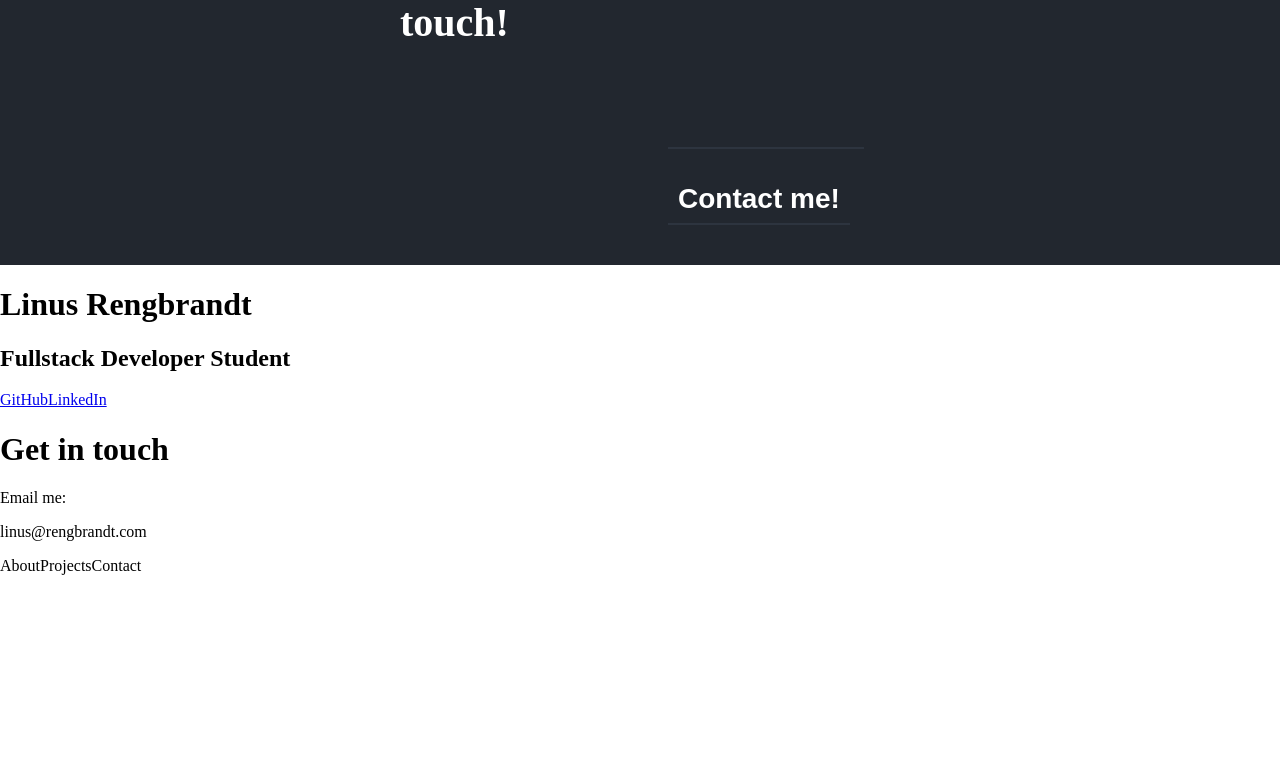
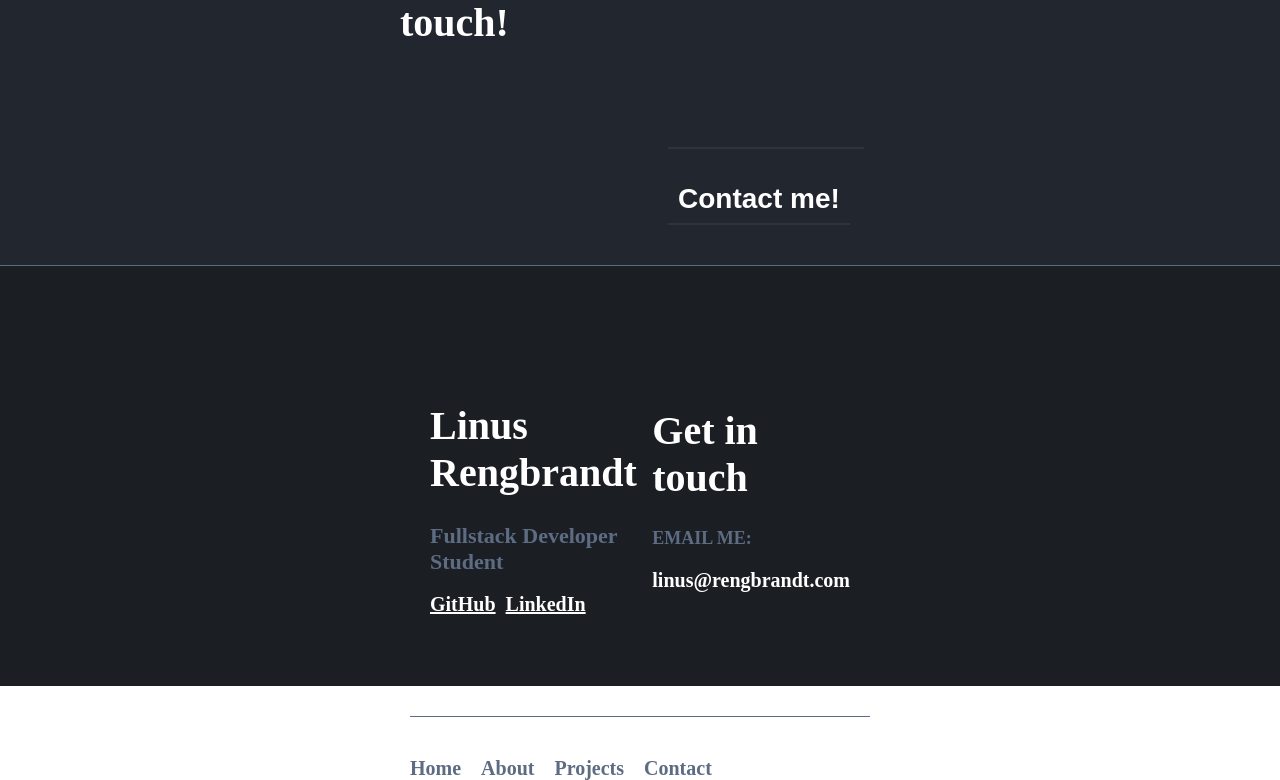
Before and after one commit to RogeSocial/Personal-Portfolio, a React (Vite) app in the folder client/: page / in a window 1280 px wide. Shown: the part 9429-10209 px from the top of the page. Before the commit the page ends 10004 px from the top, so only its background shows below. Built offline with nearby package versions, Linux system fonts and the light colour scheme.

Commit message:
added styling to the footer

```diff
--- a/client/src/components/footer.tsx
+++ b/client/src/components/footer.tsx
@@ -1,25 +1,27 @@
+import "../styling/footer.css"
+import { Link } from "react-router-dom"
+
 function footer () {
     return (
-        <div>
+        <div className="footer">
             <div className="footer-container">
                 <div className="footer-profile">
-                    <h1 className="footer-name">Linus Rengbrandt</h1>
-                    <h2 className="footer-ocupation">Fullstack Developer Student</h2>
-                </div>
-                <div className="footer-socials">
-                    <a href="https://github.com/RogeSocial" target="_blank">GitHub</a>
-                    <a href="https://www.linkedin.com/in/linus-rengbrandt-829421189/" target="_blank">LinkedIn</a>
+                    <h1>Linus Rengbrandt</h1>
+                    <h2>Fullstack Developer Student</h2>
+                    <a className="footer-socials" href="https://github.com/RogeSocial" target="_blank">GitHub</a>
+                    <a className="footer-socials" href="https://www.linkedin.com/in/linus-rengbrandt-829421189/" target="_blank">LinkedIn</a>
                 </div>
                 <div className="footer-contact">
-                    <h1 className="footer-contact">Get in touch</h1>
-                    <p>Email me:</p>
+                    <h1>Get in touch</h1>
+                    <h2>EMAIL ME:</h2>
                     <p>linus@rengbrandt.com</p>
                 </div>
             </div>
-            <div className="footer-links">
-                <a>About</a>
-                <a>Projects</a>
-                <a>Contact</a>
+            <div className="footer-nav">
+                <Link to="/">Home</Link>
+                <Link to="/">About</Link>
+                <Link to="/">Projects</Link>
+                <Link to="/">Contact</Link>
             </div>
         </div>
     )
--- /dev/null
+++ b/client/src/styling/footer.css
@@ -0,0 +1,65 @@
+.footer {
+    background-color: #1b1f24;
+    height: 50vh;
+    padding: 10px;
+    font-size: 20px;
+    font-weight: bold;
+    border-top: 1px solid #5D6C83;
+}
+
+.footer-container {
+    display: flex;
+    justify-content: space-between;
+    align-items: center;
+    padding: 0 20px;
+    margin-left: 400px;
+    margin-right: 400px;
+    margin-top: 100px;
+}
+
+.footer-profile h1 {
+    color: #ffffff;
+}
+
+.footer-profile h2 {
+    color: #5D6C83;
+    font-size: 22px;
+}
+
+.footer-socials {
+    color: white;;
+    margin-right: 10px;
+}
+
+.footer-contact h1, p{
+    color: #ffffff;
+}
+
+.footer-contact h2 {
+    color: #5D6C83;
+    font-size: 18px;
+}
+
+.footer-nav {
+    border-top: 1px solid #5D6C83;
+    color: #ffffff;
+    padding-top: 40px;
+    margin-left: 400px;
+    margin-right: 400px;
+    margin-top: 100px;
+}
+
+.footer-nav a {
+    margin-right: 20px;
+    color: #ffffff;
+    text-decoration: none;
+    transition: color ease-in-out 0.3s; /* Apply transition only to the color property */
+}
+
+.footer-nav a:hover {
+    color: #ffffff; /* Set color to white on hover for the current link */
+}
+
+.footer-nav a:not(:hover) {
+    color: #5d6c83; /* Set color to gray for non-hovered links */
+}
```
